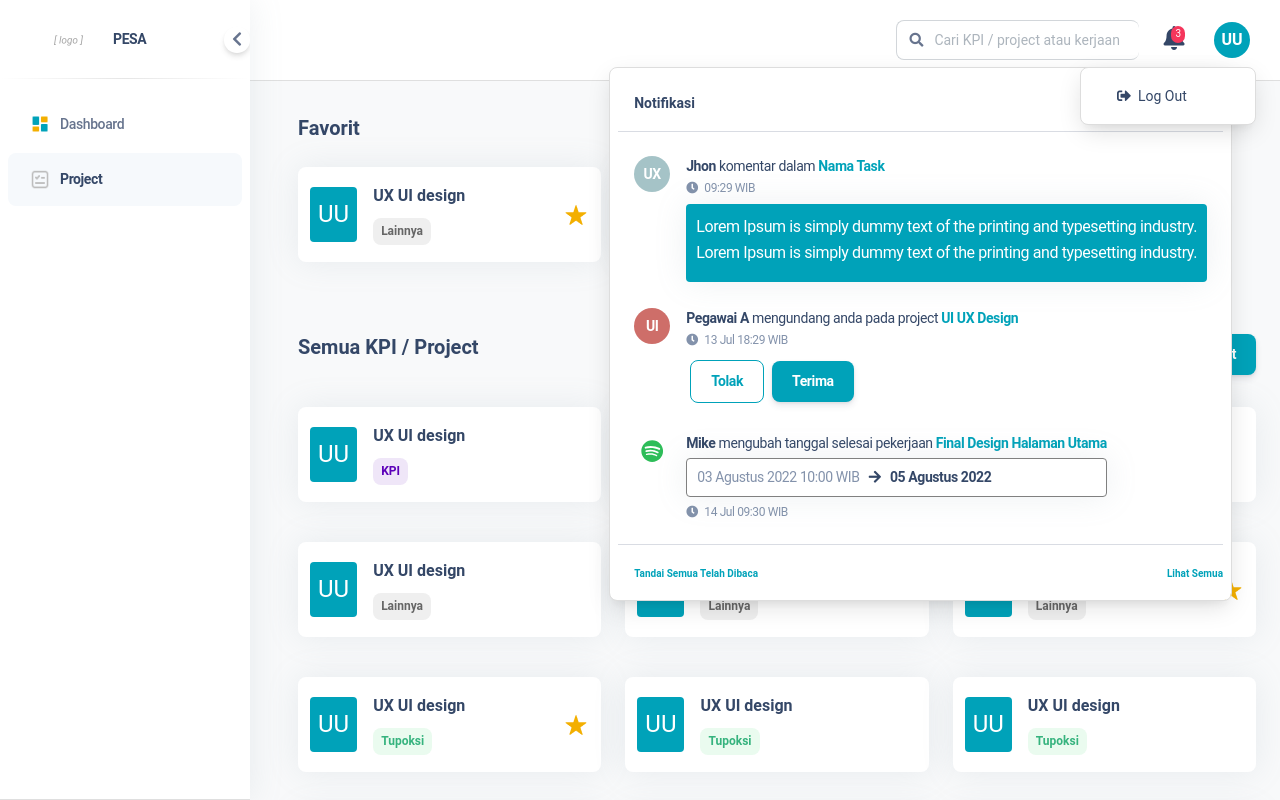
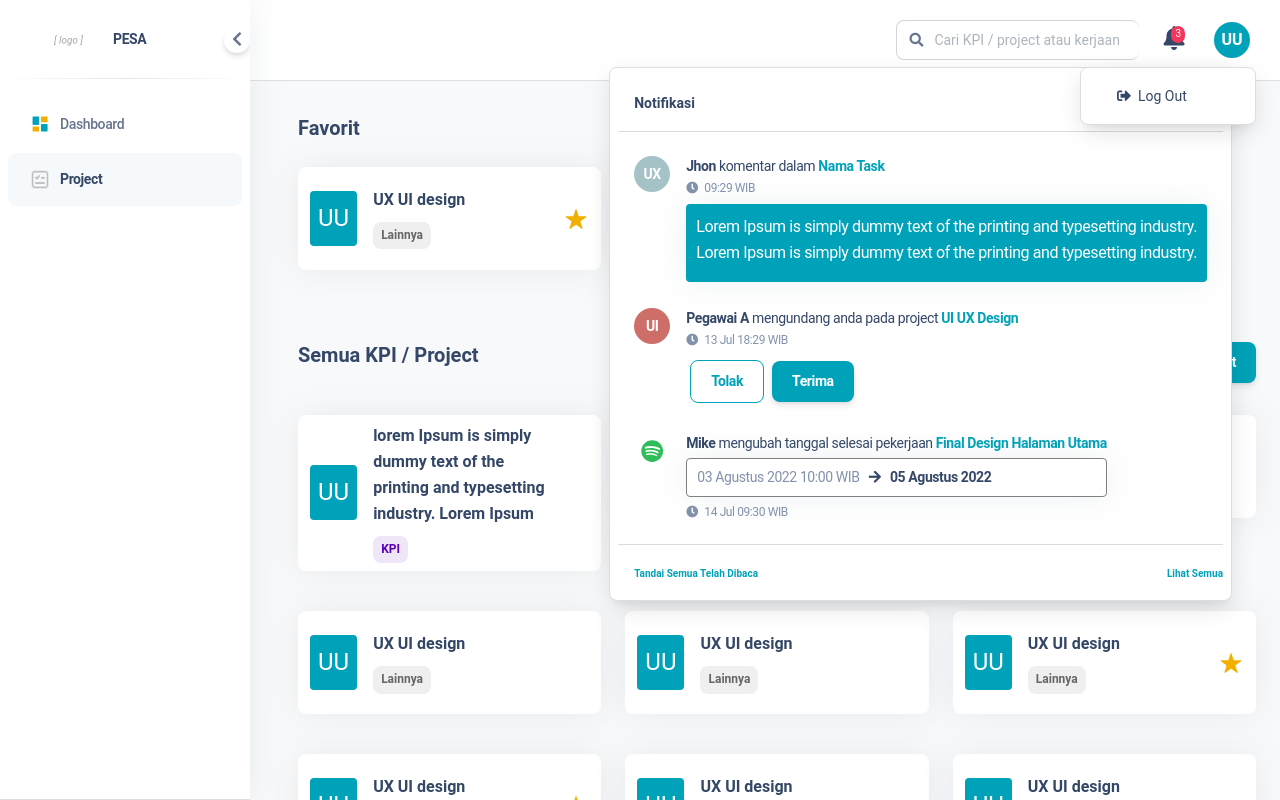
Before and after one commit to melanaumi/pesa-pln, a Vue app: page /project in a window 1280 px wide. Shown: the top 800 px of the page. Built offline with nearby package versions, Linux system fonts and the light colour scheme.

Commit message:
ubah text

```diff
--- a/src/examples/Cards/DashCard.vue
+++ b/src/examples/Cards/DashCard.vue
@@ -61,12 +61,12 @@
                     </div>
                   </div>
                 </div>
-                <p>Dengan membuat project, tim dan atasan anda akan automatis terundang ke dalam project.</p>
+                <p>Dengan membuat KPI / project, tim dan atasan anda akan automatis terundang ke dalam KPI / project.</p>
               </form>
             </div>
             <div class="modal-footer">
               <button type="button" class="btn btn-outline-primary" data-bs-dismiss="modal">Batal</button>
-              <button type="button" class="btn btn-primary">Buat Project</button>
+              <button type="button" class="btn btn-primary">Buat KPI / Project</button>
             </div>
           </div>
         </div>
--- a/src/views/ProjectBoard.vue
+++ b/src/views/ProjectBoard.vue
@@ -265,7 +265,7 @@
                 </div>
                 <div class="p-2 d-flex">
                   <a class="dropdown-item" href="/data">
-                    <ArgonRadio style="margin-right: 10px;">Nama Task (A - Z)</ArgonRadio>
+                    <ArgonRadio style="margin-right: 10px;">Nama Pekerjaan (A - Z)</ArgonRadio>
                   </a>
                 </div>
               </ul>
@@ -429,7 +429,7 @@
                             class="btn btn-outline-primary"
                             data-bs-dismiss="modal"
                           >Batal</button>
-                          <button type="button" class="btn btn-primary">Buat Project</button>
+                          <button type="button" class="btn btn-primary">Buat KPI / Project</button>
                         </div>
                       </div>
                     </div>
--- a/src/views/ProjectList.vue
+++ b/src/views/ProjectList.vue
@@ -68,7 +68,7 @@
                       </div>
                       <!-- select tipe project -->
                       <div class="mb-3">
-                        <label for="floatingTextarea2">Tipe project</label>
+                        <label for="floatingTextarea2">Tipe KPI / project</label>
                         <select
                           class="form-select"
                           placeholder="Pilih tipe project"
@@ -244,7 +244,7 @@ export default {
         ],
         stateSemuaProject: [
         {
-          title: "UX UI design",
+          title: "lorem Ipsum is simply dummy text of the printing and typesetting industry. Lorem Ipsum",
           iconClass: "",
           detail: "KPI",
           fav: false
--- a/src/views/components/CardBaseProject.vue
+++ b/src/views/components/CardBaseProject.vue
@@ -5,11 +5,13 @@
     v-on:mouseleave="mouseOut"
     @click="urlParams()"
   >
-    <div class="p-1 card-body">
+    <div class="p-1 py-2 card-body">
       <div class="d-flex align-items-center position-relative">
         <!-- inisial name Project -->
-        <p class="bg-primary rounded-2 text-white fs-4 p-2 mt-3 ms-2">UU</p>
         <div>
+          <p class="bg-primary rounded-2 text-white fs-4 p-2 mt-3 ms-2">UU</p>
+        </div>
+        <div class="w-70">
           <!-- title -->
           <h6 class="font-weight-bolder ms-3" :class="valueColor">{{ value }}</h6>
           <!-- Tipe Project -->
--- a/src/views/components/modalDeleteProject.vue
+++ b/src/views/components/modalDeleteProject.vue
@@ -27,12 +27,12 @@
             >
             <i class="text-warning fs-4 bi bi-exclamation-triangle me-3"></i>
             <span>
-              Semua task dan aktivitas yang ada di project ini akan di hapus,
+              Semua pekerjaan dan aktivitas yang ada di KPI / project ini akan di hapus,
               dan anda tidak akan bisa membukanya kembali. Penghapusan ini tidak bisa diundo.
             </span>
             </div>
             <div class="mb-3">
-              <p style="font-size: 15px;">Masukkan nama project untuk konfirmasi project yang ingin Anda hapus</p>
+              <p style="font-size: 15px;">Masukkan nama KPI / project untuk konfirmasi KPI / project yang ingin Anda hapus</p>
               <input
                 type="text"
                 placeholder="Tulis nama project"
```
